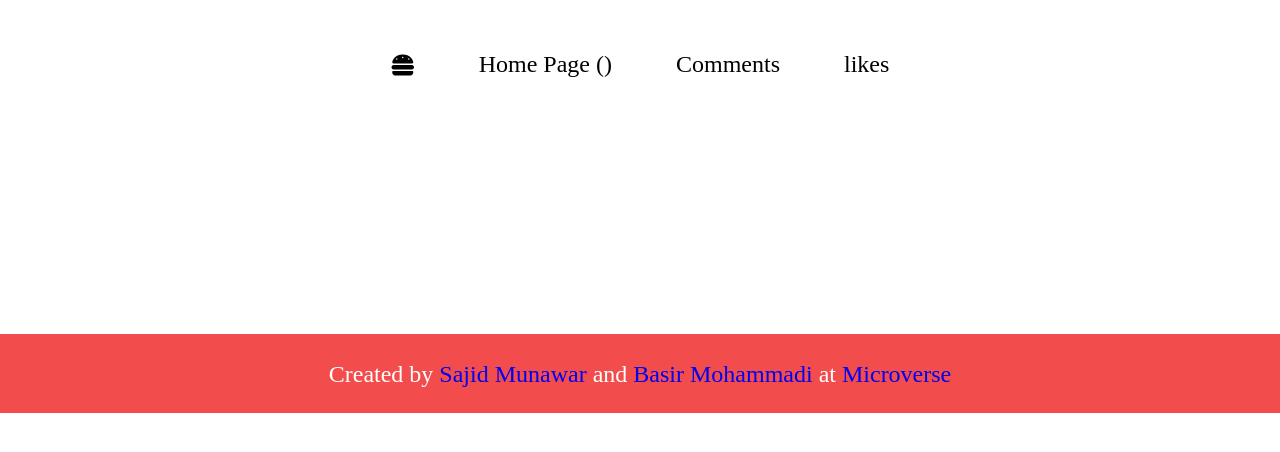
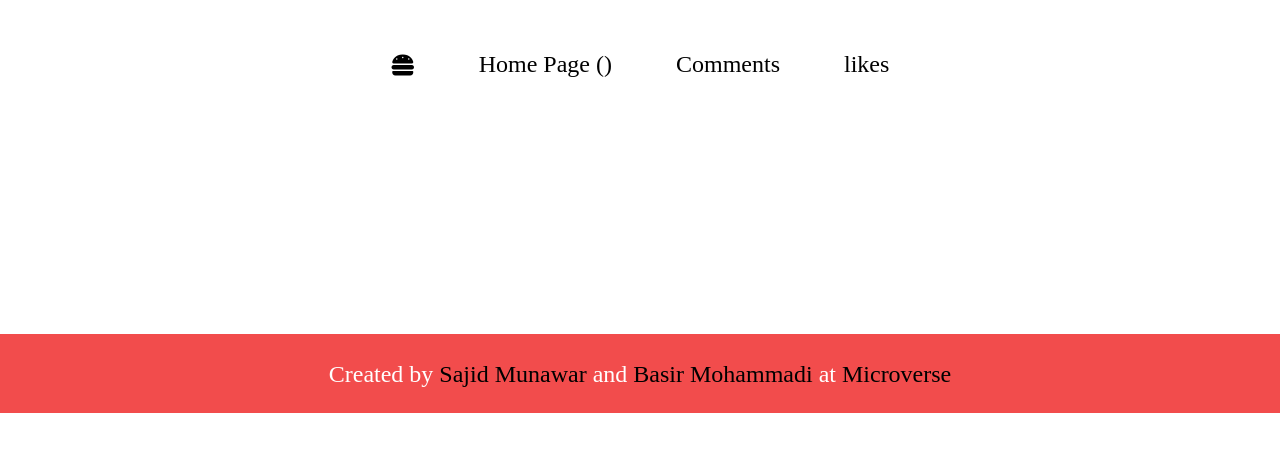
Before and after one commit to sajid-munawar/Capstone_Javascript, a website built with webpack: page src/index.html in a window 1280 px wide. Built offline with nearby package versions, Linux system fonts and the light colour scheme; no server answers.

```diff
--- a/src/style.css
+++ b/src/style.css
@@ -59,6 +59,11 @@
   font-size: 1.5rem;
   align-items: center;
   text-align: center;
+}
+
+.meal-footer a {
+    color: black;
+    /* text-decoration: underline; */
 }
 
 .image-comment {
```
Also changed, not shown: README.md, 1 other file.
